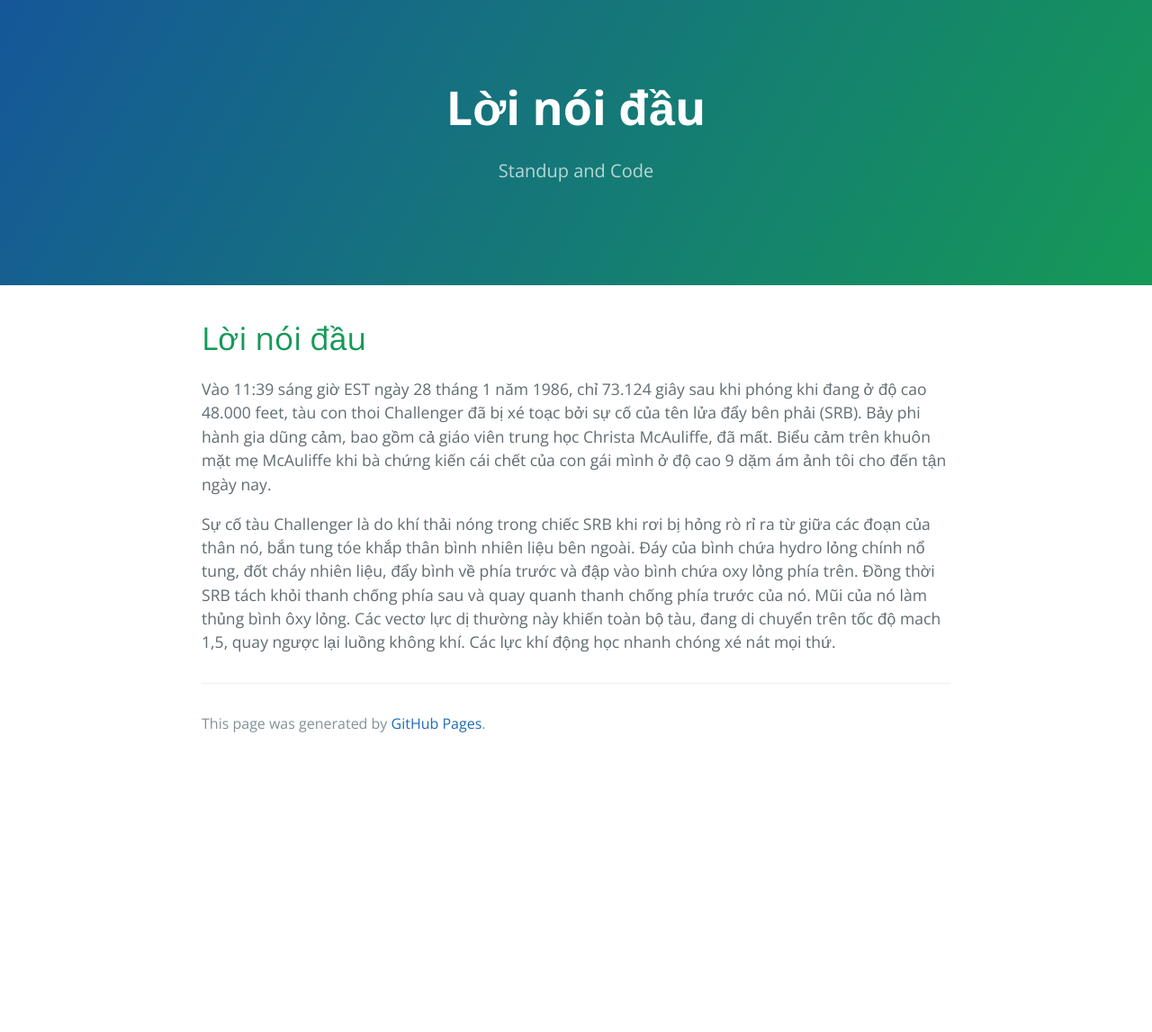
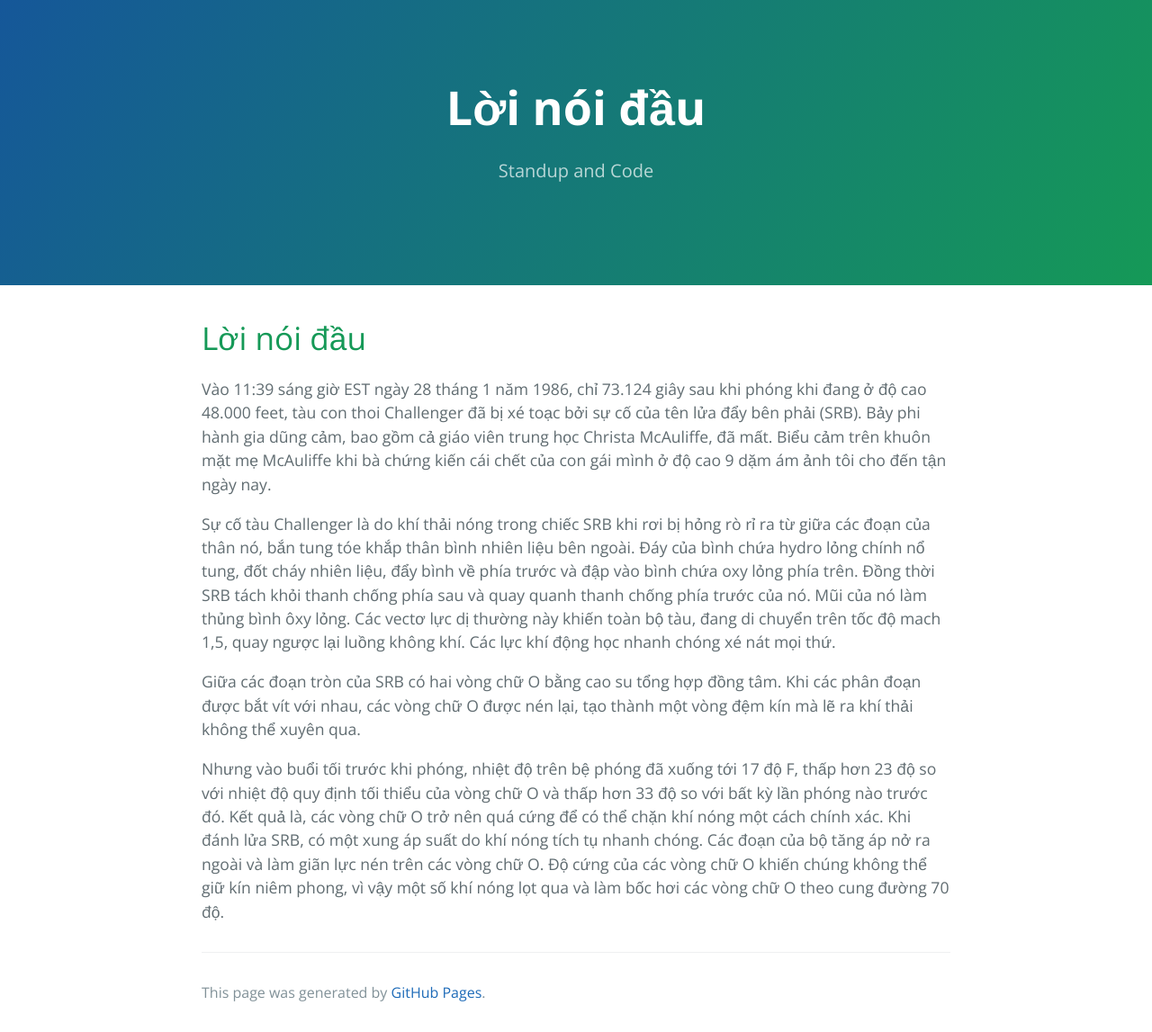
Before and after one commit to HaiBV/haibv.github.io, a Jekyll site: the page built from clean-coder/preface.md, in a window 1280 px wide. Shown: the whole page at 90% size. Built offline with Jekyll 4.4.1, drawn with Linux system fonts in a browser that asks for light colours; our own code applies the rules of GitHub Pages for plain Markdown files; before the commit the page ends 900 px from its top, so only the background shows below that.

Commit message:
Book - The Clean Coder - Preface

```diff
--- a/clean-coder/preface.md
+++ b/clean-coder/preface.md
@@ -7,3 +7,7 @@ layout: default
 Vào 11:39 sáng giờ EST ngày 28 tháng 1 năm 1986, chỉ 73.124 giây sau khi phóng khi đang ở độ cao 48.000 feet, tàu con thoi Challenger đã bị xé toạc bởi sự cố của tên lửa đẩy bên phải (SRB). Bảy phi hành gia dũng cảm, bao gồm cả giáo viên trung học Christa McAuliffe, đã mất. Biểu cảm trên khuôn mặt mẹ McAuliffe khi bà chứng kiến cái chết của con gái mình ở độ cao 9 dặm ám ảnh tôi cho đến tận ngày nay.
 
 Sự cố tàu Challenger là do khí thải nóng trong chiếc SRB khi rơi bị hỏng rò rỉ ra từ giữa các đoạn của thân nó, bắn tung tóe khắp thân bình nhiên liệu bên ngoài. Đáy của bình chứa hydro lỏng chính nổ tung, đốt cháy nhiên liệu, đẩy bình về phía trước và đập vào bình chứa oxy lỏng phía trên. Đồng thời SRB tách khỏi thanh chống phía sau và quay quanh thanh chống phía trước của nó. Mũi của nó làm thủng bình ôxy lỏng. Các vectơ lực dị thường này khiến toàn bộ tàu, đang di chuyển trên tốc độ mach 1,5, quay ngược lại luồng không khí. Các lực khí động học nhanh chóng xé nát mọi thứ.
+
+Giữa các đoạn tròn của SRB có hai vòng chữ O bằng cao su tổng hợp đồng tâm. Khi các phân đoạn được bắt vít với nhau, các vòng chữ O được nén lại, tạo thành một vòng đệm kín mà lẽ ra khí thải không thể xuyên qua.
+
+Nhưng vào buổi tối trước khi phóng, nhiệt độ trên bệ phóng đã xuống tới 17 độ F, thấp hơn 23 độ so với nhiệt độ quy định tối thiểu của vòng chữ O và thấp hơn 33 độ so với bất kỳ lần phóng nào trước đó. Kết quả là, các vòng chữ O trở nên quá cứng để có thể chặn khí nóng một cách chính xác. Khi đánh lửa SRB, có một xung áp suất do khí nóng tích tụ nhanh chóng. Các đoạn của bộ tăng áp nở ra ngoài và làm giãn lực nén trên các vòng chữ O. Độ cứng của các vòng chữ O khiến chúng không thể giữ kín niêm phong, vì vậy một số khí nóng lọt qua và làm bốc hơi các vòng chữ O theo cung đường 70 độ.
```
